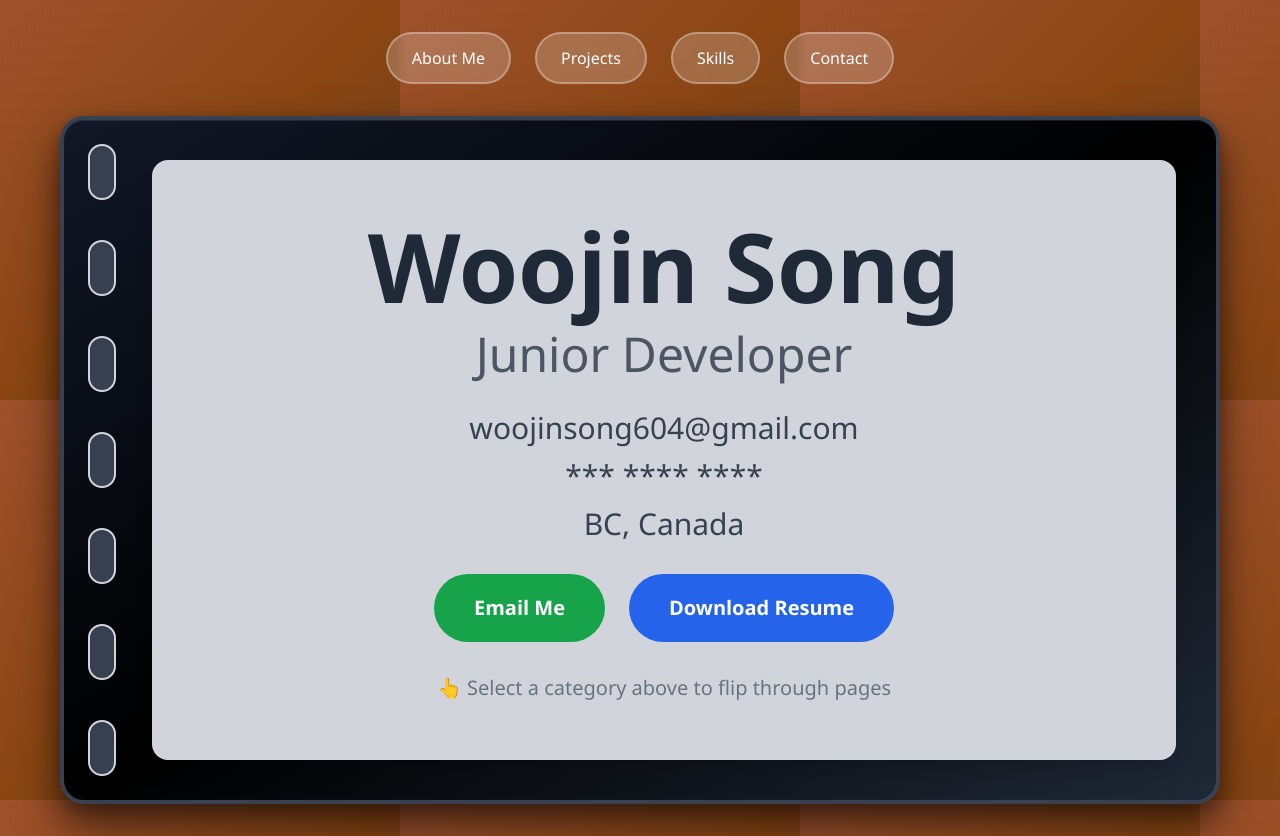
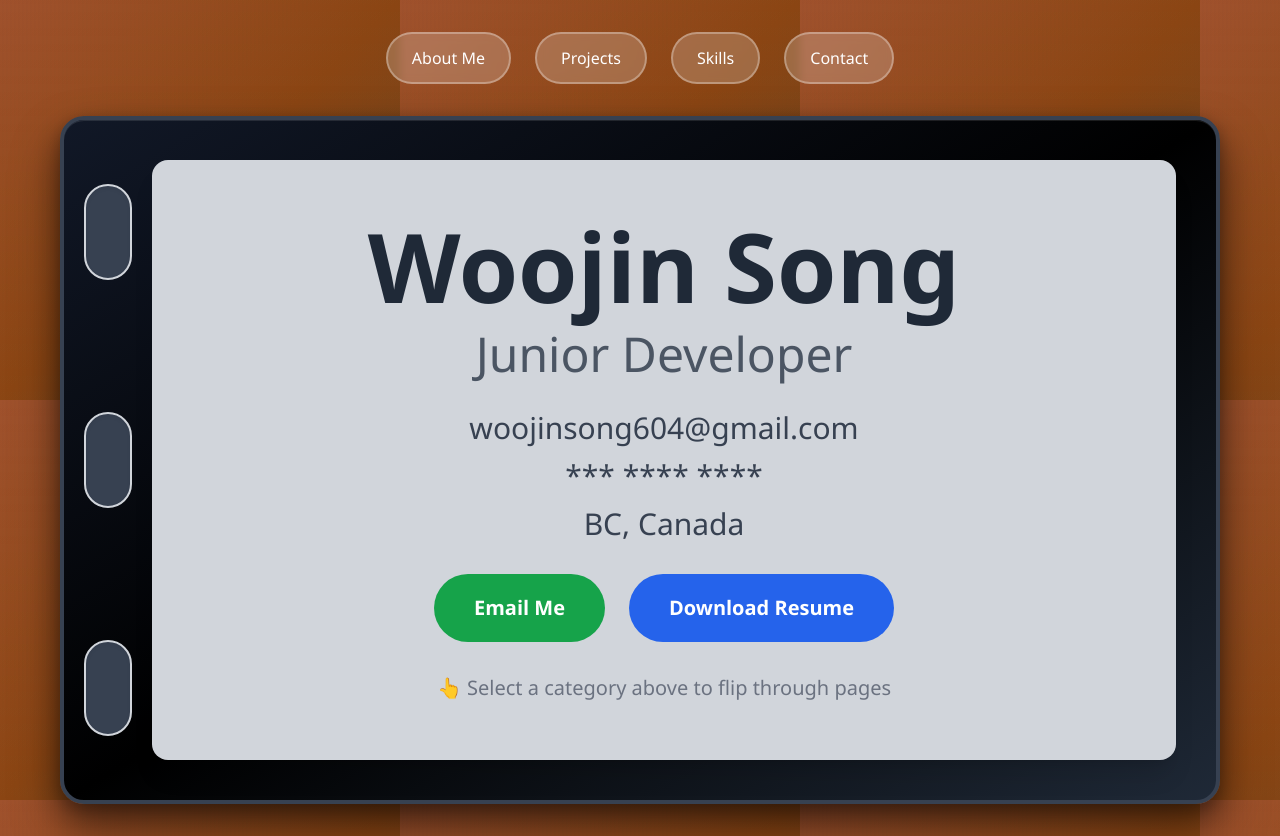
Before and after one commit to the-scholiast/Portfolio-Website, a React (Create React App) app: page / in a window 1280 px wide. Built offline with nearby package versions, Linux system fonts and the light colour scheme.

Commit message:
Change binder rings styling

```diff
--- a/src/App.tsx
+++ b/src/App.tsx
@@ -61,9 +61,12 @@ const App: React.FC = () => {
         {/* Binder */}
         <div className="bg-gradient-to-br from-gray-900 via-black to-gray-800 p-6 md:p-8 lg:p-10 rounded-3xl shadow-2xl relative border-4 border-gray-700 binder-shadow">
           {/* Binder rings */}
-          <div className="absolute left-3 md:left-4 lg:left-6 top-1/2 transform -translate-y-1/2 space-y-6 md:space-y-8 lg:space-y-10">
-            {[1, 2, 3, 4, 5, 6, 7].map((ring) => (
-              <div key={ring} className="w-5 h-10 md:w-6 md:h-12 lg:w-7 lg:h-14 bg-gray-700 rounded-full shadow-inner border-2 border-gray-300"></div>
+          <div className="absolute left-2 md:left-3 lg:left-5 top-0 bottom-0 flex flex-col justify-between py-8 md:py-12 lg:py-16">
+            {[1, 2, 3].map((ring) => (
+              <div
+                key={ring}
+                className="w-8 h-16 md:w-10 md:h-20 lg:w-12 lg:h-24 bg-gray-700 rounded-full shadow-inner border-2 border-gray-300 ring-shadow"
+              ></div>
             ))}
           </div>
 
```
